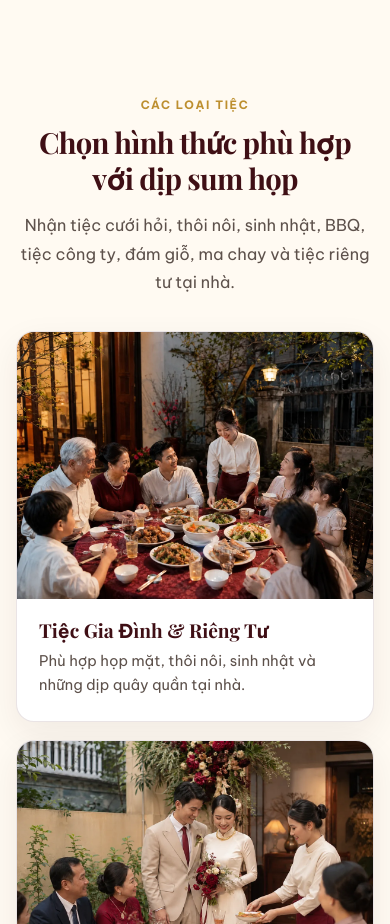
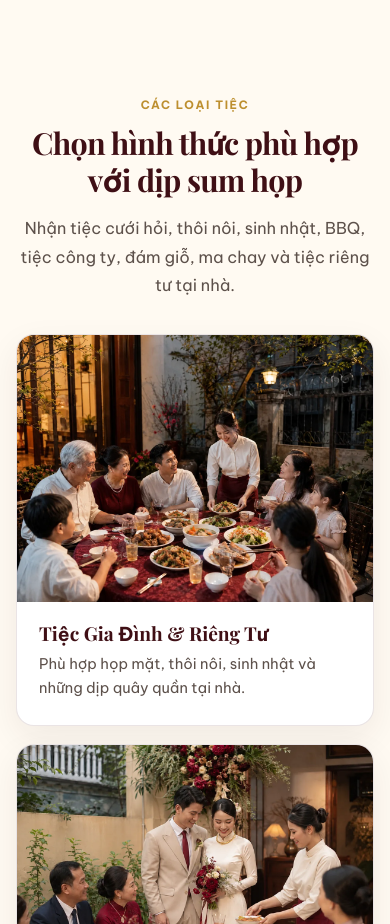
Before and after one commit to acetdcons-dev/thiengiafood, a website: page index.html in a window 390 px wide. Shown: the part 2080-3004 px from the top of the page. Drawn offline with nearby package versions, Linux system fonts and the light colour scheme.

Commit message:
Can doi tieu de loai tiec

```diff
--- a/styles.css
+++ b/styles.css
@@ -847,6 +847,7 @@ input:focus-visible, select:focus-visible, textarea:focus-visible {
 
 .section-title { max-width: 850px; }
 .section-title--center { margin-left: auto; margin-right: auto; }
+.services .section-title { max-width: 1100px; font-size: clamp(1.9rem, 3vw, 2.8rem); white-space: nowrap; }
 .section-subtitle { line-height: 1.75; margin-bottom: 42px; }
 .services, .pricing, .gallery, .process, .furniture, .news, .faq, .about,
 .booking, .utilities { padding-top: 88px; padding-bottom: 88px; }
@@ -895,6 +896,7 @@ input:focus-visible, select:focus-visible, textarea:focus-visible {
   .services, .pricing, .gallery, .process, .furniture, .news, .faq, .about,
   .booking, .utilities { padding-top: 68px; padding-bottom: 68px; }
   .section-subtitle { margin-bottom: 34px; }
+  .services .section-title { white-space: normal; }
   .usp__grid, .services__grid, .gallery__grid { gap: 16px; }
 }
 
```
